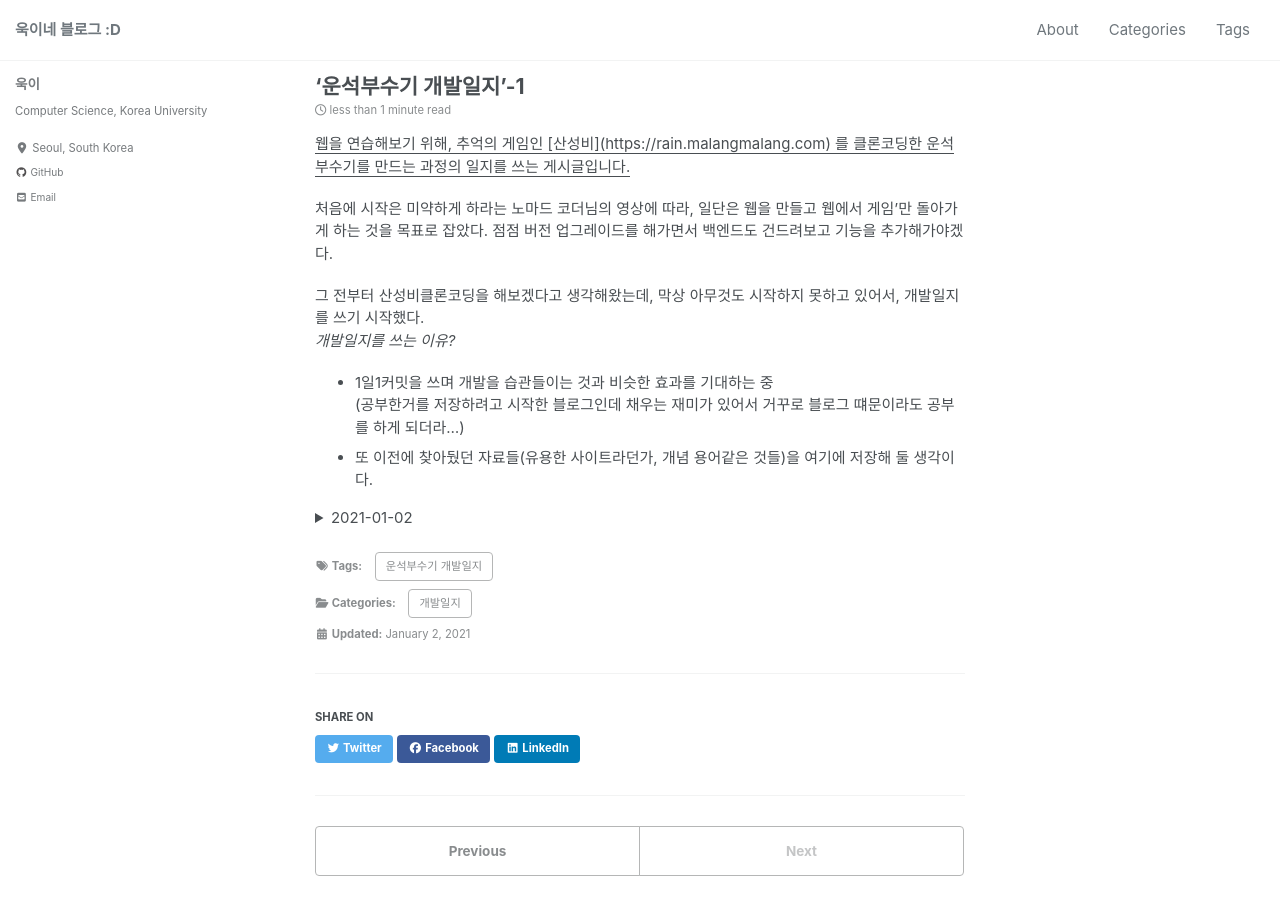
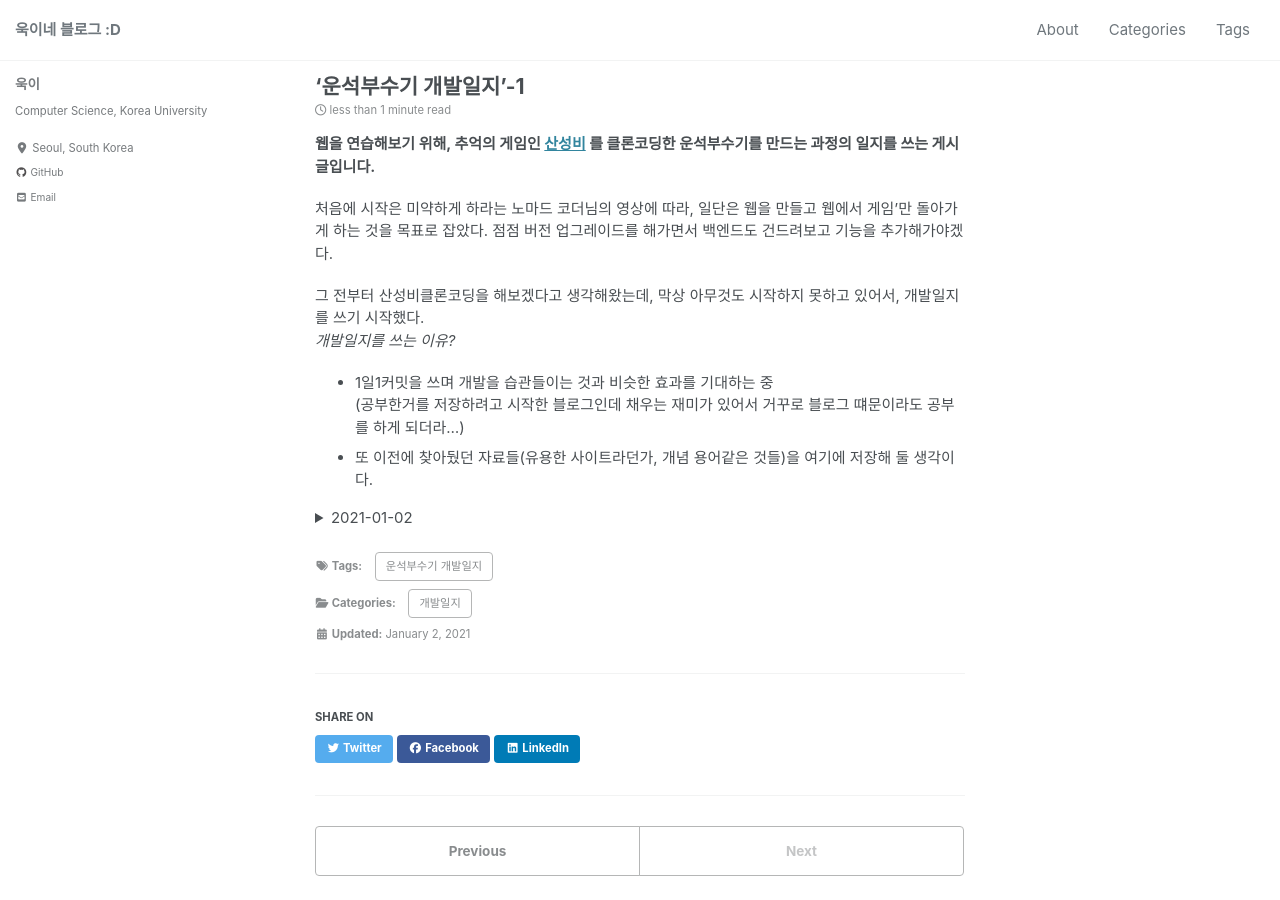
Before and after one commit to woog2roid/old-blog, a Jekyll site: the page built from _posts/개발일지/운석부수기 개발일지/2021-01-02-'운석부수기 개발일지'-1.md, in a window 1280 px wide and 900 px high. Built offline with Jekyll 4.4.1, drawn with Linux system fonts in a browser that asks for light colours; cached includes are drawn as plain includes; nearby versions of some CDN libraries.

Commit message:
diary 2021/01/02 update

```diff
--- a/_posts/개발일지/운석부수기 개발일지/2021-01-02-'운석부수기 개발일지'-1.md
+++ b/_posts/개발일지/운석부수기 개발일지/2021-01-02-'운석부수기 개발일지'-1.md
@@ -7,7 +7,7 @@ tags:
   - '운석부수기 개발일지'
 ---
 
-<u>웹을 연습해보기 위해, 추억의 게임인 [산성비](https://rain.malangmalang.com) 를 클론코딩한 운석부수기를 만드는 과정의 일지를 쓰는 게시글입니다.</u>
+__웹을 연습해보기 위해, 추억의 게임인 [산성비](https://rain.malangmalang.com) 를 클론코딩한 운석부수기를 만드는 과정의 일지를 쓰는 게시글입니다.__
 
 처음에 시작은 미약하게 하라는 노마드 코더님의 영상에 따라, 일단은 웹을 만들고 웹에서 게임'만
 돌아가게 하는 것을 목표로 잡았다. 점점 버전 업그레이드를 해가면서 백엔드도 건드려보고 기능을 추가해가야겠다.
```
